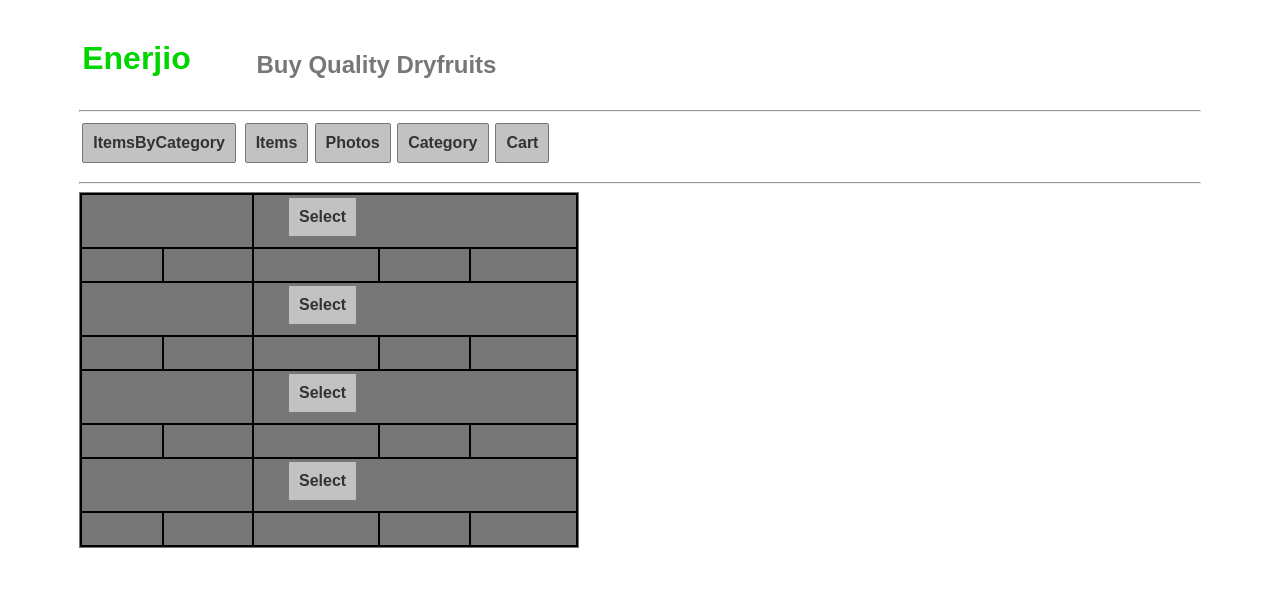
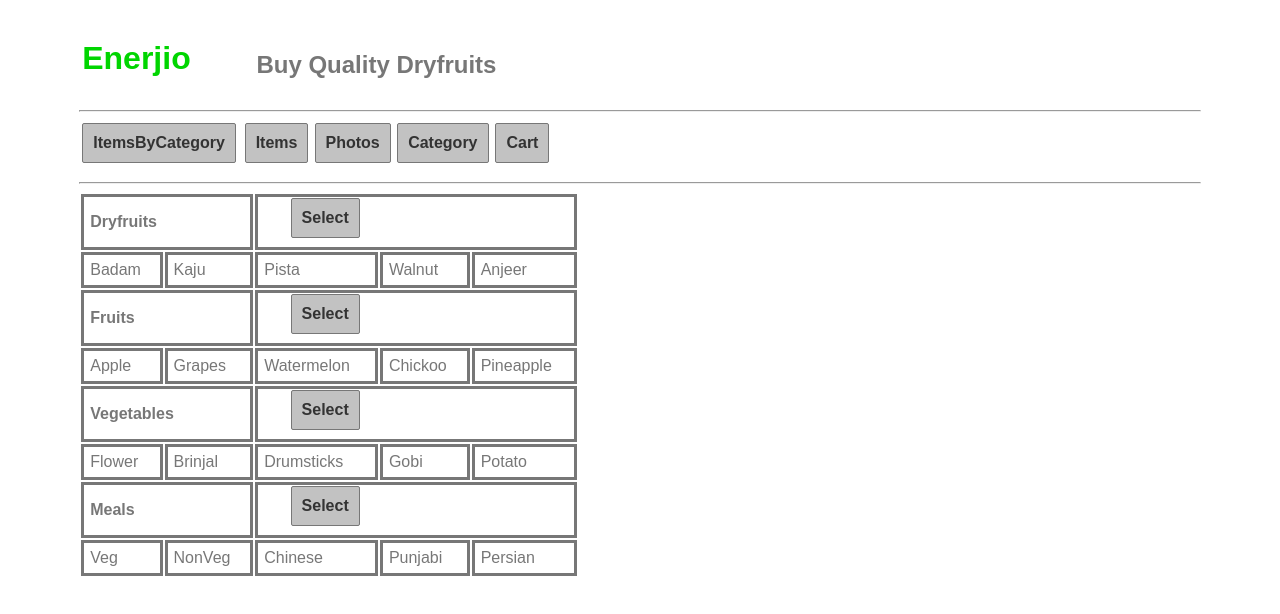
Before and after one commit to prabhusachin/https-github.com-sachin-ta-enerjiyo, a Svelte app: page / in a window 1280 px wide. Shown: the top 614 px of the page. Built offline with nearby package versions, Linux system fonts and the light colour scheme.

Commit message:
table border color fill

```diff
--- a/src/App.svelte
+++ b/src/App.svelte
@@ -463,12 +463,12 @@ Category
 <img class = "productimage" alt = "Enerjio - {productImageName}"src = "{productImageName}.jpg" />
 {/if}
 {#if showallItemsbycat}
-<table border="1" bordercolor="#777" width="500" style="background: #000;">
+<table width="500">
 {#each allitemsbycat as { id, idname, val }, j}
-<tr style="background: #777;"><td colspan="2"><b><div class = "prodtitle">{idname}</div></b></td><td colspan="8"><button on:click={()=>handleItemsClick(id)} class = "left10 selectcategorybutton">Select</button></td></tr>
-<tr style="background: #777;">
+<tr><td colspan="2" style="border: solid 3px #777;"><b><div class = "prodtitle">{idname}</div></b></td><td colspan="8" style="border: solid 3px #777;"><button on:click={()=>handleItemsClick(id)} class = "left10 selectcategorybutton">Select</button></td></tr>
+<tr>
 {#each val as { id, name,price,qty }, i}
-	<td><div id="prodhdr" class = "prodtitle">{name}</div></td>
+	<td style="border: solid 3px #777;"><div id="prodhdr" class = "prodtitle">{name}</div></td>
 {/each}
 </tr>
 {/each}
```
